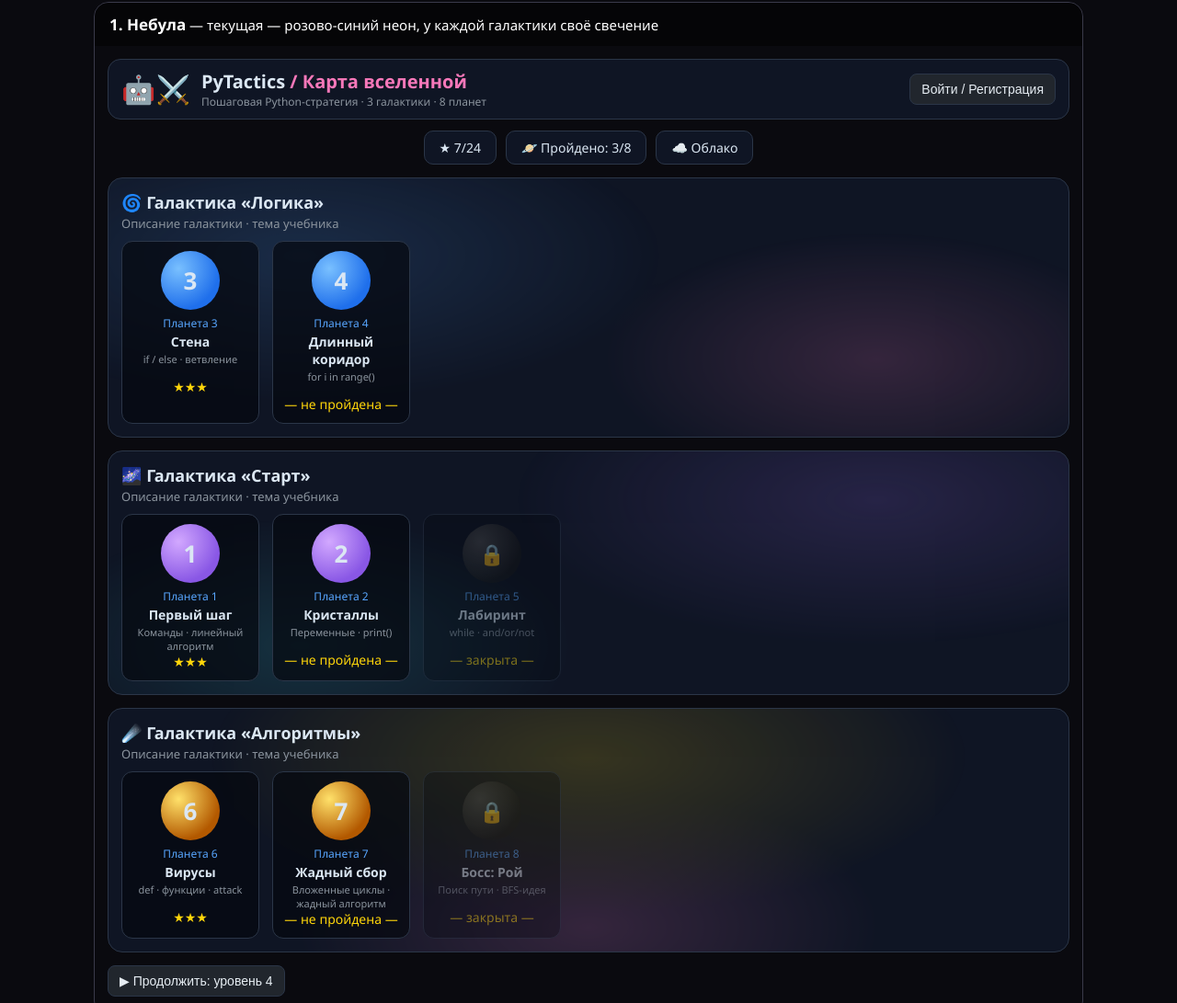
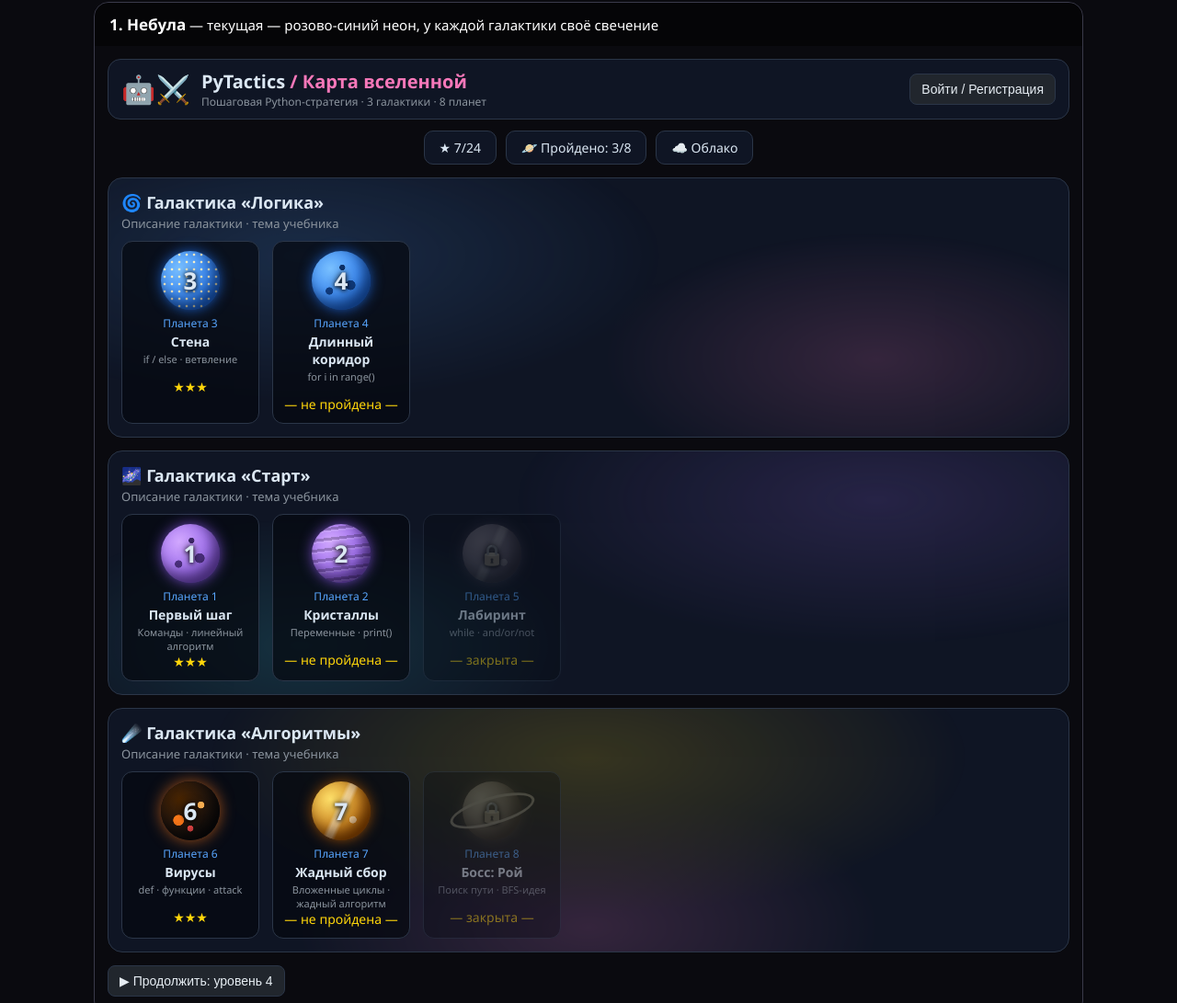
Before and after one commit to NoNameUser00/pytactics, a plain HTML site: page themes.html in a window 1280 px wide. Shown: the part 194-1285 px from the top of the page at 92% size. Drawn offline with Linux system fonts and the light colour scheme.

Commit message:
Planets look like planets: craters, bands, rings, city lights

```diff
--- a/css/universe.css
+++ b/css/universe.css
@@ -66,12 +66,20 @@ body{background:var(--bg);color:var(--text);font-family:"Segoe UI",system-ui,Rob
 .planets{display:flex;gap:14px;flex-wrap:wrap;position:relative}
 .planet{width:150px;background:rgba(5,8,15,.7);border:1px solid var(--line);border-radius:12px;padding:10px;text-align:center;cursor:pointer;transition:transform .12s}
 .planet:hover:not(.locked){transform:translateY(-3px);border-color:var(--accent)}
-.planet .orb{width:64px;height:64px;margin:0 auto 6px;border-radius:50%;display:flex;align-items:center;justify-content:center;font-size:26px;font-weight:700}
-.g1 .orb{background:radial-gradient(circle at 30% 30%,var(--o1a),var(--o1b) 70%)}
-.g2 .orb{background:radial-gradient(circle at 30% 30%,var(--o2a),var(--o2b) 70%)}
-.g3 .orb{background:radial-gradient(circle at 30% 30%,var(--o3a),var(--o3b) 70%)}
+.planet .orb{width:64px;height:64px;margin:0 auto 6px;border-radius:50%;display:flex;align-items:center;justify-content:center;font-size:26px;font-weight:700;position:relative;text-shadow:0 1px 4px #000,0 0 8px rgba(0,0,0,.7)}
+/* База планеты: объём + атмосфера. --pl/--pd задают свет/тень галактики */
+.g1 .orb{--pl:var(--o1a);--pd:var(--o1b);background:radial-gradient(circle at 32% 30%,var(--o1a),var(--o1b) 74%);box-shadow:0 0 16px -2px var(--o1b),inset -7px -9px 14px rgba(0,0,0,.5)}
+.g2 .orb{--pl:var(--o2a);--pd:var(--o2b);background:radial-gradient(circle at 32% 30%,var(--o2a),var(--o2b) 74%);box-shadow:0 0 16px -2px var(--o2b),inset -7px -9px 14px rgba(0,0,0,.5)}
+.g3 .orb{--pl:var(--o3a);--pd:var(--o3b);background:radial-gradient(circle at 32% 30%,var(--o3a),var(--o3b) 74%);box-shadow:0 0 16px -2px var(--o3b),inset -7px -9px 14px rgba(0,0,0,.5)}
+/* Типы поверхности (слои поверх базы, цвета — из темы) */
+.orb.pt-rock{background:radial-gradient(circle at 66% 58%,color-mix(in srgb,var(--pd) 55%,black) 0 9%,transparent 10%),radial-gradient(circle at 30% 68%,color-mix(in srgb,var(--pd) 55%,black) 0 6%,transparent 7%),radial-gradient(circle at 52% 28%,color-mix(in srgb,var(--pd) 45%,black) 0 5%,transparent 6%),radial-gradient(circle at 32% 30%,var(--pl),var(--pd) 74%)}
+.orb.pt-gas{background:repeating-linear-gradient(173deg,transparent 0 6px,rgba(0,0,0,.22) 6px 9px,rgba(255,255,255,.13) 9px 11px),radial-gradient(circle at 32% 30%,var(--pl),var(--pd) 74%)}
+.orb.pt-ice{background:linear-gradient(115deg,transparent 42%,rgba(255,255,255,.42) 47% 53%,transparent 58%),radial-gradient(circle at 70% 65%,rgba(255,255,255,.5) 0 6%,transparent 7%),radial-gradient(circle at 32% 30%,var(--pl),var(--pd) 74%)}
+.orb.pt-lava{background:radial-gradient(circle at 30% 66%,#ff7a1a 0 9%,transparent 10%),radial-gradient(circle at 68% 40%,#ffb454 0 6%,transparent 7%),radial-gradient(circle at 50% 80%,#ff4d4d 0 5%,transparent 6%),radial-gradient(circle at 32% 30%,color-mix(in srgb,var(--pd) 40%,black),#0a0a0c 78%);box-shadow:0 0 18px -2px rgba(255,122,26,.8),inset -7px -9px 14px rgba(0,0,0,.5)}
+.orb.pt-city{background:radial-gradient(circle,rgba(255,244,200,.95) 1px,transparent 1.7px),radial-gradient(circle at 32% 30%,var(--pl),var(--pd) 74%);background-size:8px 8px,auto}
+.orb.pt-ring::after{content:"";position:absolute;left:-24%;right:-24%;top:50%;height:38%;transform:translateY(-50%) rotate(-16deg);border:3px solid var(--pl);border-radius:50%;opacity:.85;pointer-events:none}
 .planet.locked{opacity:.45;cursor:default}
-.planet.locked .orb{background:radial-gradient(circle at 30% 30%,#444,#111 70%);font-size:22px}
+.planet.locked .orb{filter:grayscale(.85) brightness(.55);font-size:22px}
 .planet .pnum{font-size:12px;color:var(--accent2)}
 .planet .pname{font-size:14px;font-weight:600;margin:2px 0}
 .planet .ptopic{font-size:11px;color:var(--muted);min-height:28px}
--- a/js/universe.js
+++ b/js/universe.js
@@ -6,6 +6,8 @@
     { name: "Сектор «Пояс Астероидов»", desc: "Завалы Империи Роя: ветвления и циклы", levels: [3, 4, 5], cls: "g2", icon: "☄️" },
     { name: "«Тёмный Сектор»", desc: "Логово Владыки Баг: функции и поиск пути. Финал — Узел Роя.", levels: [6, 7, 8], cls: "g3", icon: "🌑" }
   ];
+  // Тип поверхности планеты: rock=кратеры, gas=полосы, city=огни, ice=лёд, lava=лава, ring=кольца
+  var PTYPE = { 1: "rock", 2: "gas", 3: "city", 4: "rock", 5: "ice", 6: "lava", 7: "ice", 8: "ring" };
 
   var $ = function (id) { return document.getElementById(id); };
 
@@ -114,7 +116,7 @@
         var s = st[id] || 0;
         var p = document.createElement("div");
         p.className = "planet" + (open ? "" : " locked");
-        p.innerHTML = "<div class='orb'>" + (open ? l.id : "🔒") + "</div>" +
+        p.innerHTML = "<div class='orb pt-" + (PTYPE[id] || "rock") + "'>" + (open ? l.id : "🔒") + "</div>" +
           "<div class='pnum'>Планета " + l.id + "</div>" +
           "<div class='pname'>" + esc(l.title) + "</div>" +
           "<div class='ptopic'>" + esc(l.topic) + "</div>" +
--- a/themes.html
+++ b/themes.html
@@ -40,6 +40,7 @@
   var lv = {};
   window.LEVELS.forEach(function (l) { lv[l.id] = l; });
   var levelIds = { g1: [3, 4], g2: [1, 2, 5], g3: [6, 7, 8] };
+  var PTYPE = { 1: "rock", 2: "gas", 3: "city", 4: "rock", 5: "ice", 6: "lava", 7: "ice", 8: "ring" };
   var box = document.getElementById("cases");
   THEMES.forEach(function (t) {
     var sec = document.createElement("section");
@@ -58,7 +59,7 @@
       for (var i = 0; i < ids.length; i++) {
         var l = lv[ids[i]], st = g.states[Math.min(i, g.states.length - 1)];
         var open = st !== "locked";
-        html += "<div class='planet" + (open ? "" : " locked") + "'><div class='orb'>"
+        html += "<div class='planet" + (open ? "" : " locked") + "'><div class='orb pt-" + (PTYPE[ids[i]] || "rock") + "'>"
           + (open ? l.id : "🔒") + "</div><div class='pnum'>Планета " + l.id + "</div>"
           + "<div class='pname'>" + l.title + "</div><div class='ptopic'>" + l.topic + "</div>"
           + "<div class='pstars'>" + (st === "done" ? "★★★" : st === "open" ? "— не пройдена —" : "— закрыта —") + "</div></div>";
```
